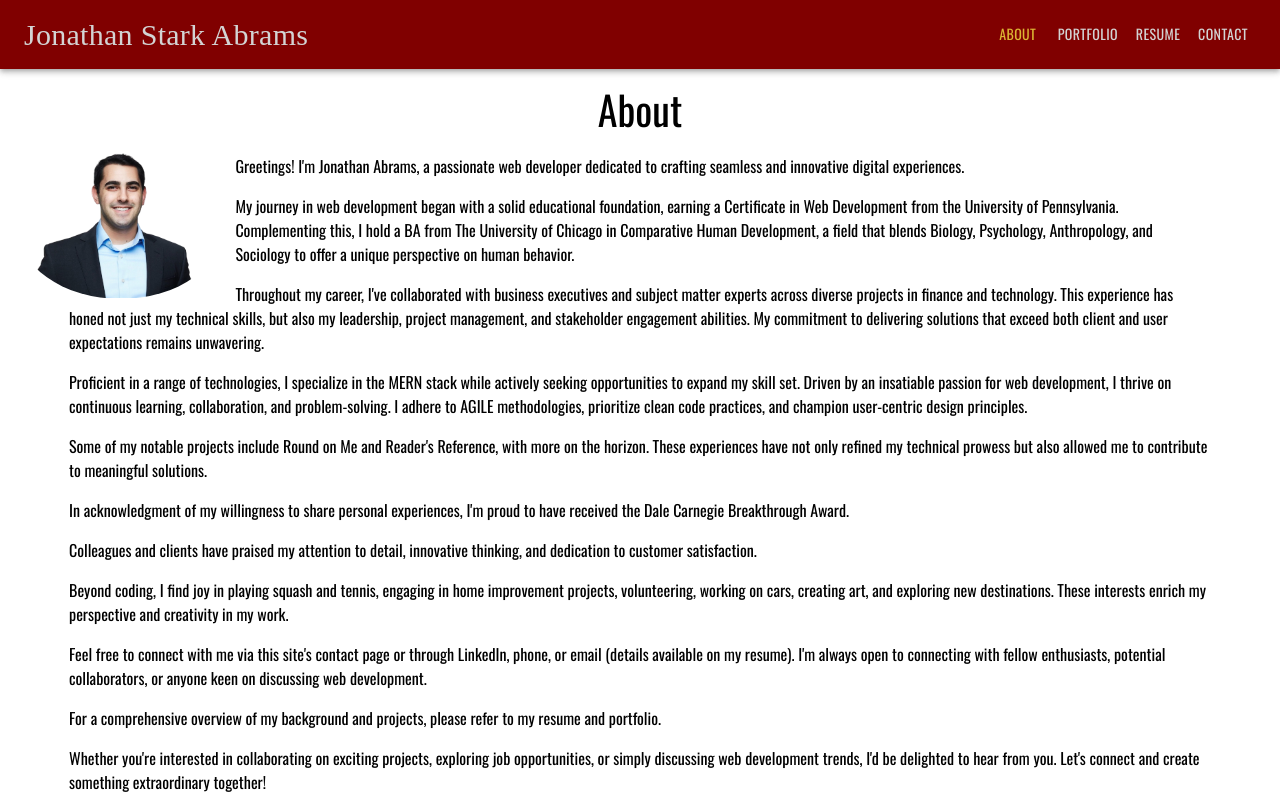
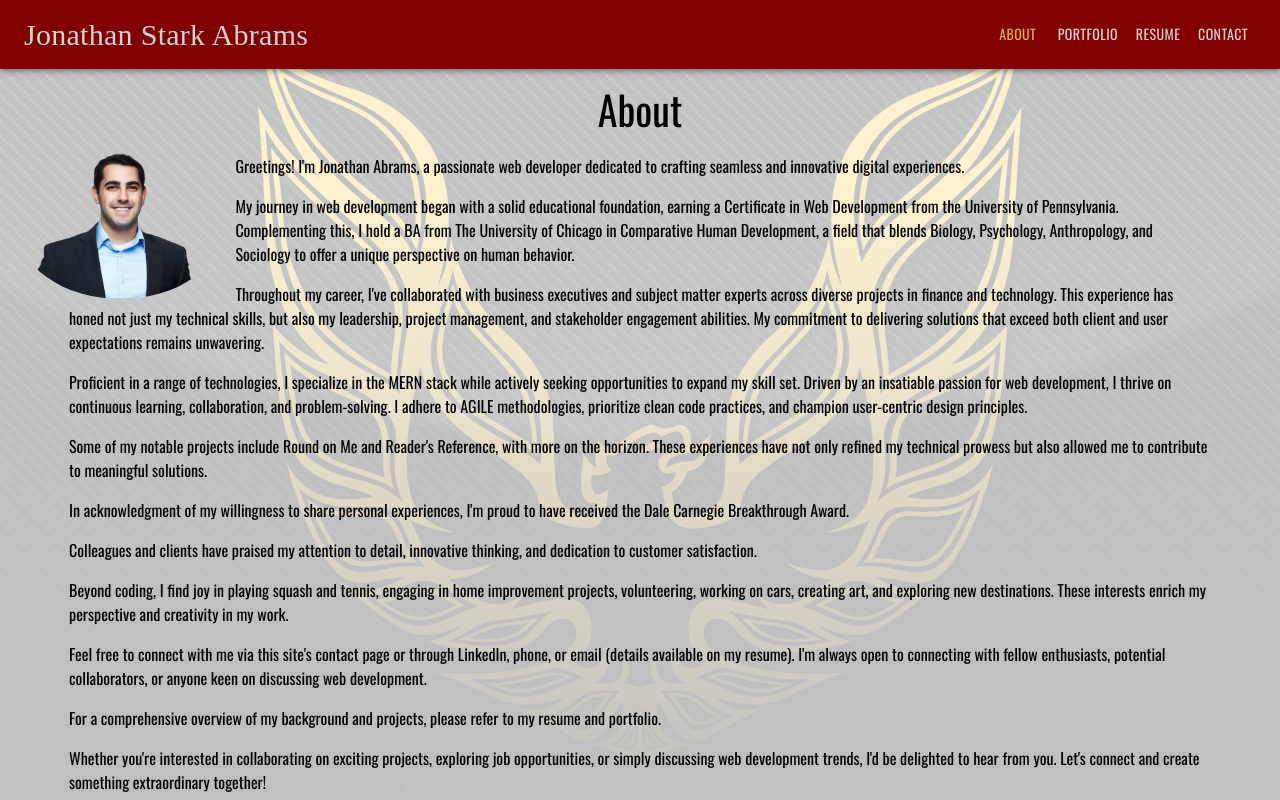
Before and after one commit to jabrams513/react-portfolio, a React (Vite) app: page / in a window 1280 px wide. Shown: the top 800 px of the page. Built offline with nearby package versions, Linux system fonts and the light colour scheme; a web font is replaced by a local one.

Commit message:
working styles

```diff
--- a/src/App.css
+++ b/src/App.css
@@ -12,16 +12,16 @@ body,
 }
 
 body {
-  background-image: url('./assets/images/Firebird.jpg');
+  background-image: url('/Firebird.jpg') !important;
   background-size: 100%;
   background-position: center;
-  background-color: rgba(255, 255, 255, 0.75);
+  background-color: rgba(255, 255, 255, 0.75) !important;
   background-blend-mode: overlay;
   /* background-repeat: no-repeat; */
 }
 
 a {
-  color: #800000;
+  color: #800000 !important;
   text-decoration: none;
 }
 
--- a/src/App.jsx
+++ b/src/App.jsx
@@ -3,13 +3,14 @@ import { Outlet } from 'react-router-dom';
 import Nav from './components/NavTabs';
 import "./App.css"
 import Footer from './components/Footer';
-
+// import Phoenix from '/Firebird.jpg'
 function App() {
+  // const styles = { background: Phoenix }
   // The Outlet component will conditionally swap between the different pages according to the URL
   return (
     <>
       <Nav />
-      <main className="m-3">
+      <main  className="m-3">
         <Outlet />
       </main>
       <Footer />
```
Also changed, not shown: public/Firebird.jpg (added), 1 other file (tests, documents, lock files or other folders).
